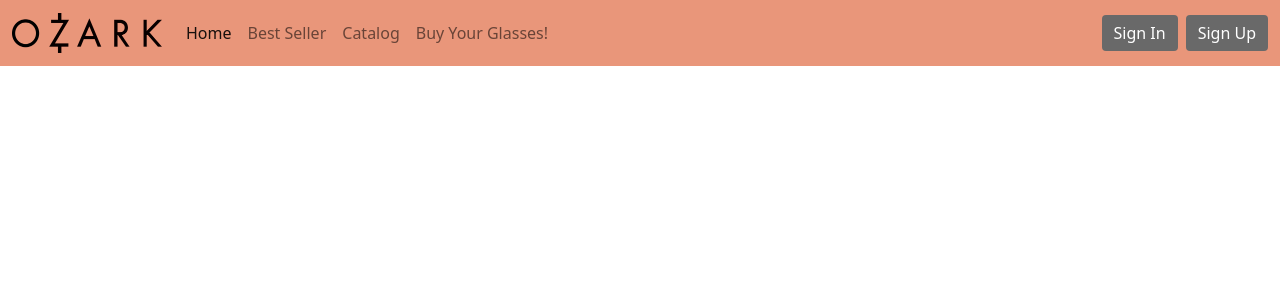
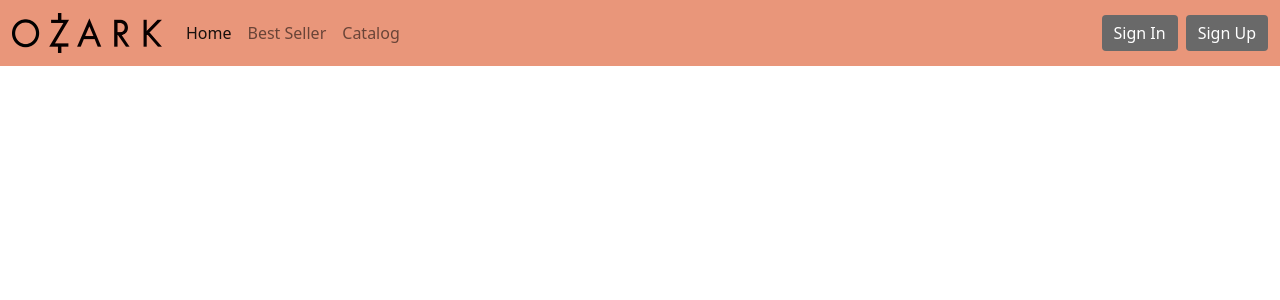
Before and after one commit to Tugas-Sampingan/quiz2, a PHP site: page /quiz2/buy.php in a window 1280 px wide. Shown: the top 300 px of the page. Run offline with PHP 8.4, Linux system fonts and the light colour scheme; data comes from the database, SQL or seed files in the repository.

Commit message:
Update navbar.php

```diff
--- a/navbar.php
+++ b/navbar.php
@@ -19,9 +19,16 @@ include 'modal.php';
                     <li class="nav-item">
                         <a class="nav-link" href="katalog.php">Catalog</a>
                     </li>
+
                     <li class="nav-item">
-                        <a class="nav-link" href="buy.php">Buy Your Glasses!</a>
+                        <?php if (isset($_SESSION['useradmin'])) { ?>
+                            <a class="nav-link" href="buy.php">Detail Pesanan</a>
+                        <?php } ?>
+                        <?php if (isset($_SESSION['username'])) { ?>
+                            <a class="nav-link" href="buy.php">Buy Your Glasses!</a>
+                        <?php } ?>
                     </li>
+
                 </ul>
                 <form class="d-flex">
                     <?php if (isset($_SESSION['username'])) {
```
